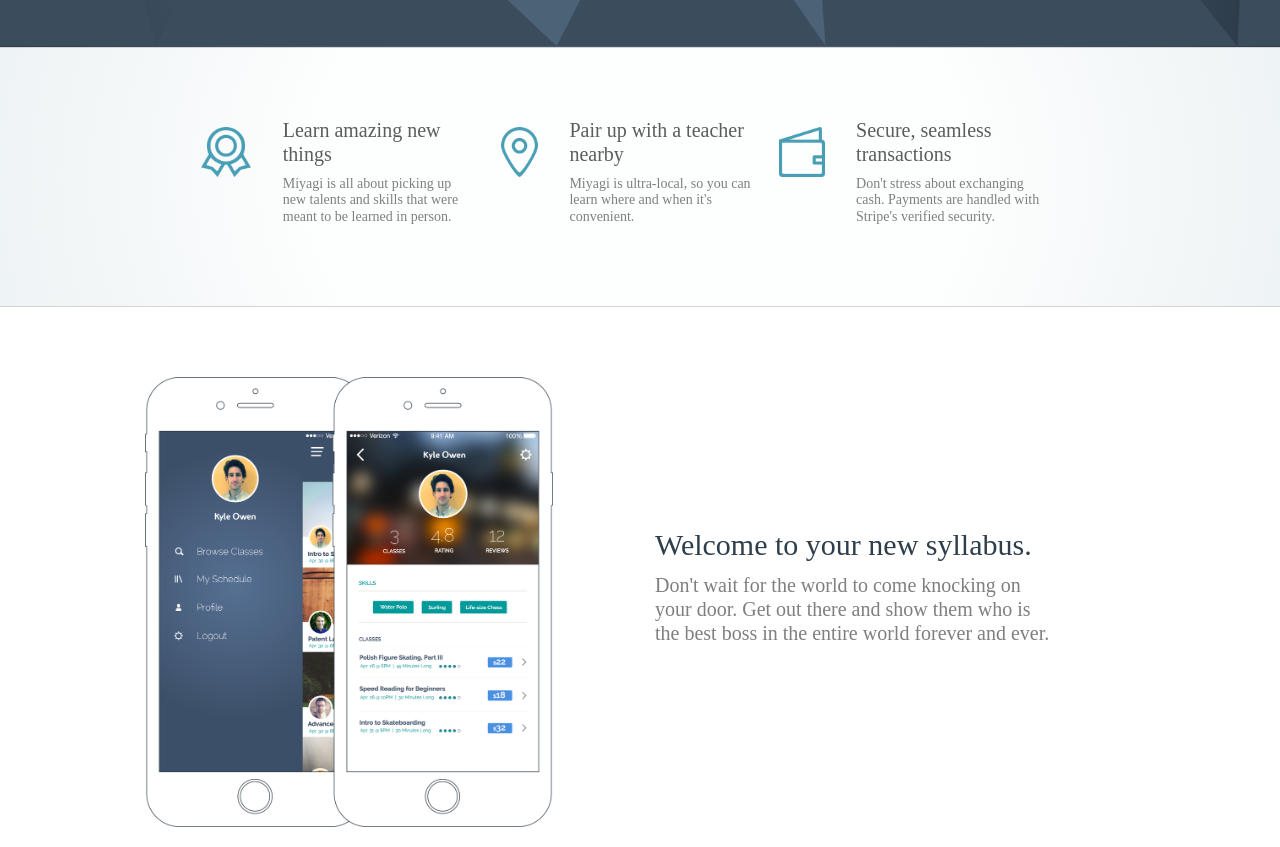
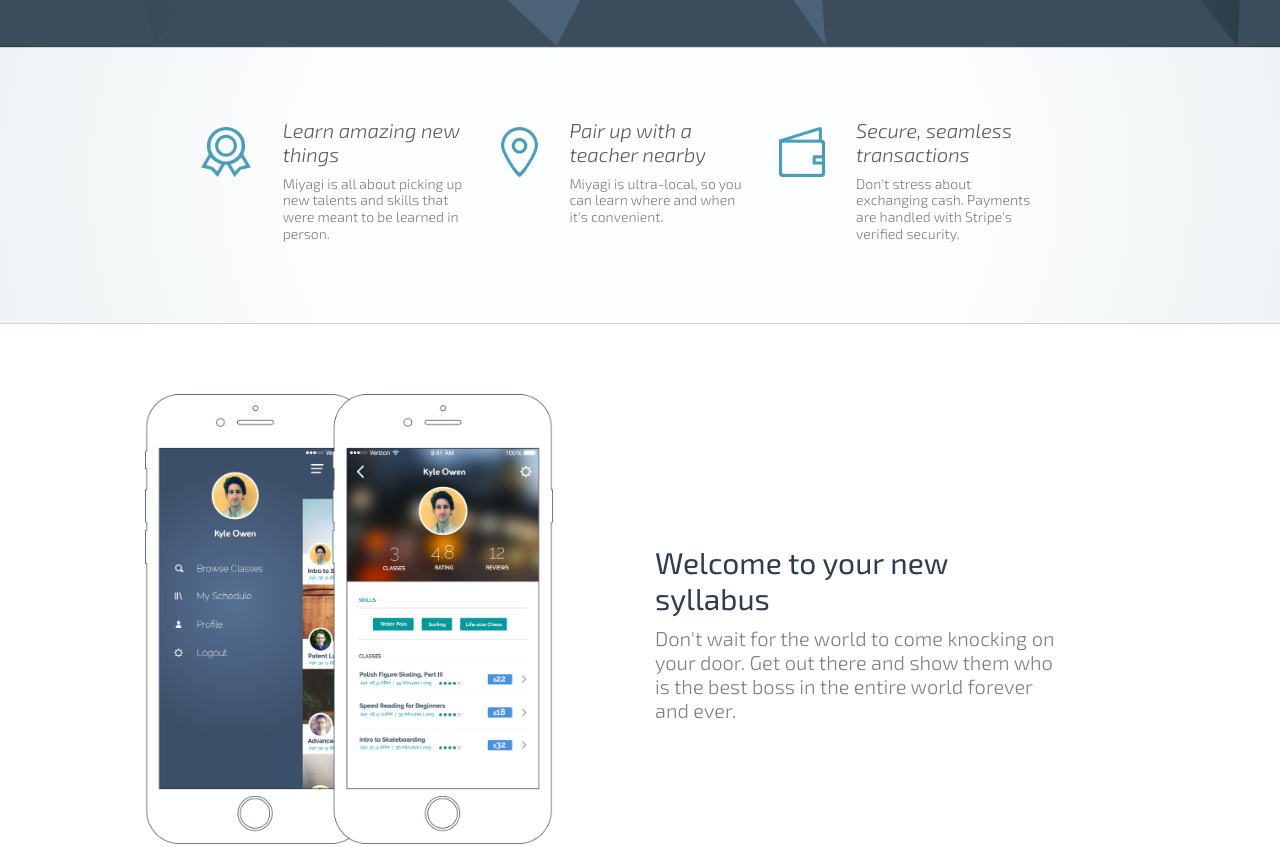
Before and after one commit to rjatkinson2/WildDonut-Landing, a website: page public/index.html in a window 1280 px wide. Shown: the part 655-1502 px from the top of the page. Drawn offline with nearby package versions, Linux system fonts and the light colour scheme.

Commit message:
(feat) Add fonts for user-wide support

```diff
--- a/public/app.css
+++ b/public/app.css
@@ -1,10 +1,17 @@
-h1 { font-family: Fontastique-Fontastique; font-size: 64px; color: #FFFFFF; line-height: 1.20em; margin: 2.0em 0 0 0; }
-h2 { font-family: Exo2-Thin; font-size: 30px; color: #FFFFFF; line-height: 1.20em; margin: 0; }
-h3 { font-family: Exo2-LightItalic; font-size: 20px; color: #5C5C5C; line-height: 1.20em; margin-top: 0; }
-h4 { font-family: Exo2-Regular; font-size: 30px; color: #2E3E4B; line-height: 1.20em; margin: 5.0em 0 0 0; }
-h5 { font-family: Exo2-Light; font-size: 20px; color: #7F7F7F; line-height: 1.20em; }
-h6 { font-family: Exo2-BoldItalic; font-size: 24px; color: #FFFFFF; line-height: 1.21em; text-align: center; }
-p { font-family: Exo2-Light; font-size: 14px; color: #7F7F7F; line-height: 1.21em; }
+@font-face {
+  font-family:"Fontastique";
+  src:url("Fontastique.ttf") format("truetype");
+  font-weight:normal;
+  font-style:normal;
+}
+
+h1 { font-family: Fontastique; font-size: 64px; color: #FFFFFF; line-height: 1.20em; margin: 2.0em 0 0 0; }
+h2 { font-family: 'Exo 2', sans-serif; font-weight: 100; font-size: 30px; color: #FFFFFF; line-height: 1.20em; margin: 0; }
+h3 { font-family: 'Exo 2', sans-serif; font-weight: 300; font-style: italic; font-size: 20px; color: #5C5C5C; line-height: 1.20em; margin-top: 0; }
+h4 { font-family: 'Exo 2', sans-serif; font-weight: 400; font-size: 30px; color: #2E3E4B; line-height: 1.20em; margin: 5.0em 0 0 0; }
+h5 { font-family: 'Exo 2', sans-serif; font-weight: 300; font-size: 20px; color: #7F7F7F; line-height: 1.20em; }
+h6 { font-family: 'Exo 2', sans-serif; font-weight: 700; font-style: italic; font-size: 24px; color: #FFFFFF; line-height: 1.21em; text-align: center; }
+p { font-family: 'Exo 2', sans-serif; font-weight: 300; font-size: 14px; color: #7F7F7F; line-height: 1.21em; }
 button{ background: #E45743; border: 1px solid #E45743; padding: 0.8em 2.8em; margin: 2.0em 0; }
 
 .one{
--- a/public/index.html
+++ b/public/index.html
@@ -9,6 +9,7 @@
     <!-- Bootstrap -->
     <link href="scripts/css/bootstrap.min.css" rel="stylesheet">
 
+    <link href='//fonts.googleapis.com/css?family=Exo+2:300italic,700italic,300,400,100' rel='stylesheet' type='text/css'>
     <link href="app.css" rel="stylesheet">
 
     <!-- HTML5 shim and Respond.js for IE8 support of HTML5 elements and media queries -->
@@ -65,7 +66,7 @@
         <img src="images/double-phone@3x.png" height="450px" style="float:right">
       </div>
       <div class="col-xs-12 col-md-6 col-md-offset-1">
-        <h4>Welcome to your new syllabus.</h4>
+        <h4>Welcome to your new syllabus</h4>
         <h5>Don't wait for the world to come knocking on your door. Get out there and show them who is the best boss in the entire world forever and ever.</h5>
       </div>
     </div>
```
